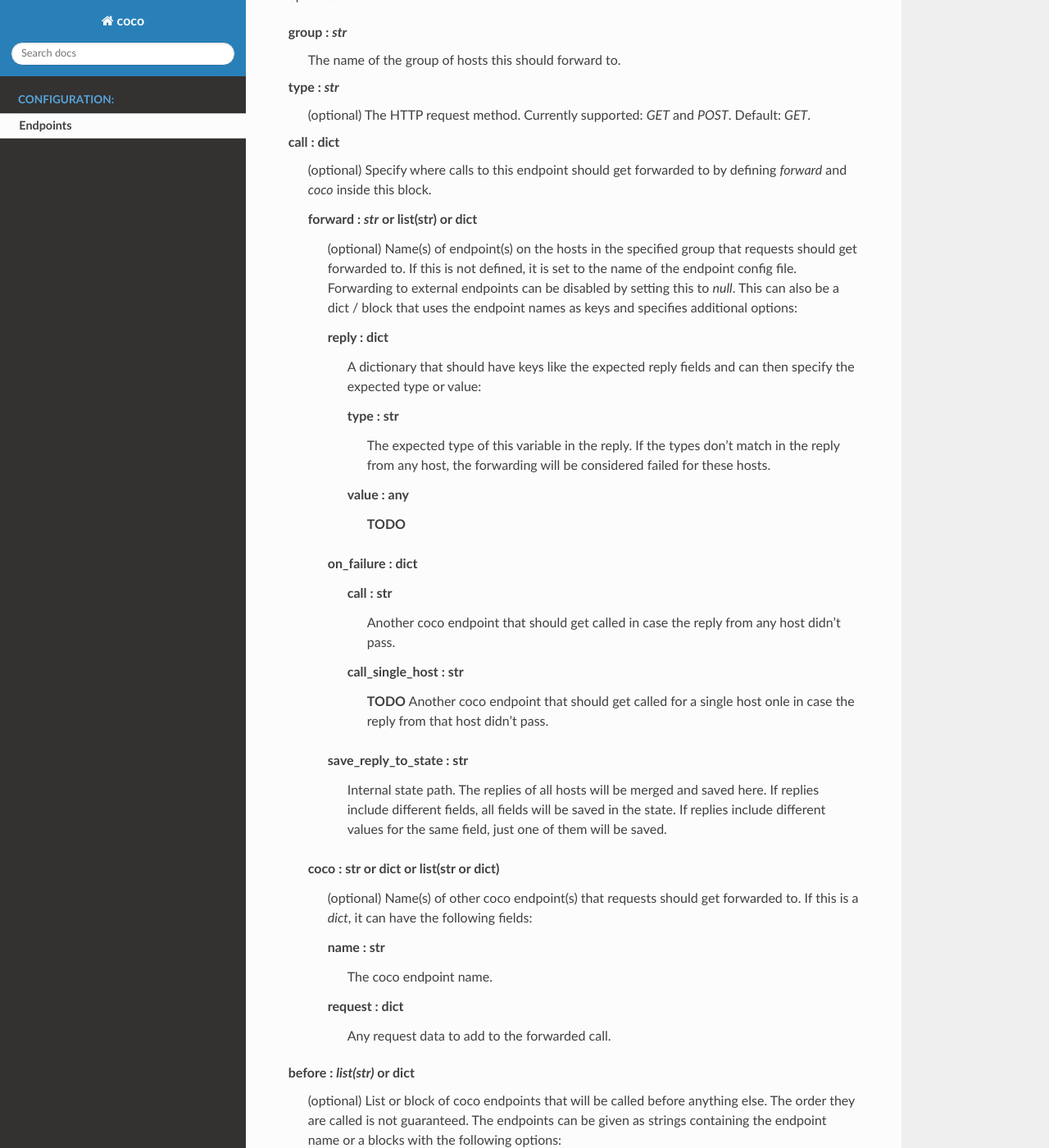
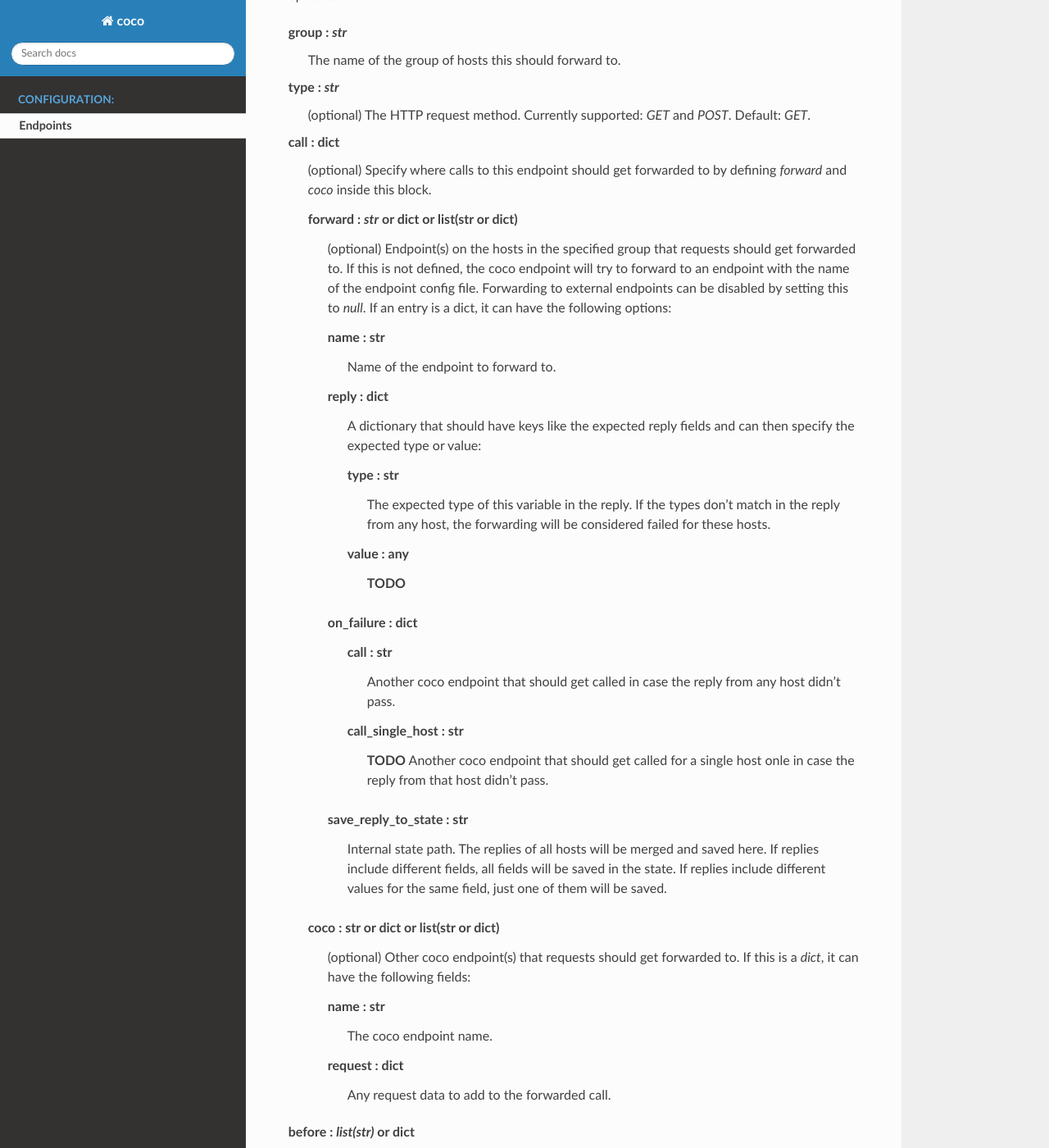
Before and after one commit to chime-experiment/coco, a Sphinx documentation site: the page built from docs/endpoint.rst, in a window 1280 px wide and 1400 px high, scrolled down 249 px. Shown: the whole window at 82% size. Built offline with Sphinx 7.4.7 and the Read the Docs theme 2.0.0, drawn with Linux system fonts in a browser that asks for light colours.

Commit message:
fix(endpoint): use one config syntax for forwards
The config syntax for internal forwards allowed lists of dicts, while
external forwards did that with a single dict that had the endpoint
names as keys.
Change it to use the same syntax as internal forwards.

```diff
--- a/docs/endpoint.rst
+++ b/docs/endpoint.rst
@@ -14,13 +14,15 @@ call : dict
     (optional) Specify where calls to this endpoint should get forwarded to by defining `forward`
     and `coco` inside this block.
 
-    forward : `str` or list(str) or dict
-        (optional) Name(s) of endpoint(s) on the hosts in the specified group that requests should
-        get forwarded to. If this is not defined, it is set to the name of the endpoint config
+    forward : `str` or dict or list(str or dict)
+        (optional) Endpoint(s) on the hosts in the specified group that requests should
+        get forwarded to. If this is not defined, the coco endpoint will try to forward to an
+        endpoint with the name of the endpoint config
         file. Forwarding to external endpoints can be disabled by setting this to `null`.
-        This can also be a dict / block that uses the endpoint names as keys and specifies
-        additional options:
+        If an entry is a dict, it can have the following options:
 
+        name : str
+            Name of the endpoint to forward to.
         reply : dict
             A dictionary that should have keys like the expected reply fields and can then specify
             the expected type or value:
@@ -42,7 +44,7 @@ call : dict
             include different fields, all fields will be saved in the state. If replies include
             different values for the same field, just one of them will be saved.
     coco : str or dict or list(str or dict)
-        (optional) Name(s) of other coco endpoint(s) that requests should get forwarded to. If this
+        (optional) Other coco endpoint(s) that requests should get forwarded to. If this
         is a `dict`, it can have the following fields:
 
         name : str
```
Also changed, not shown: 3 other files.
